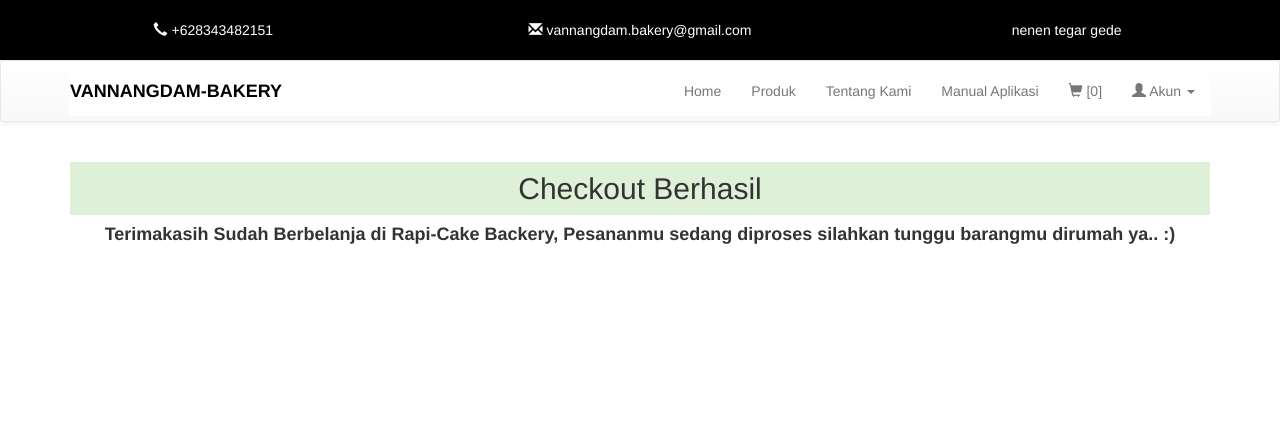
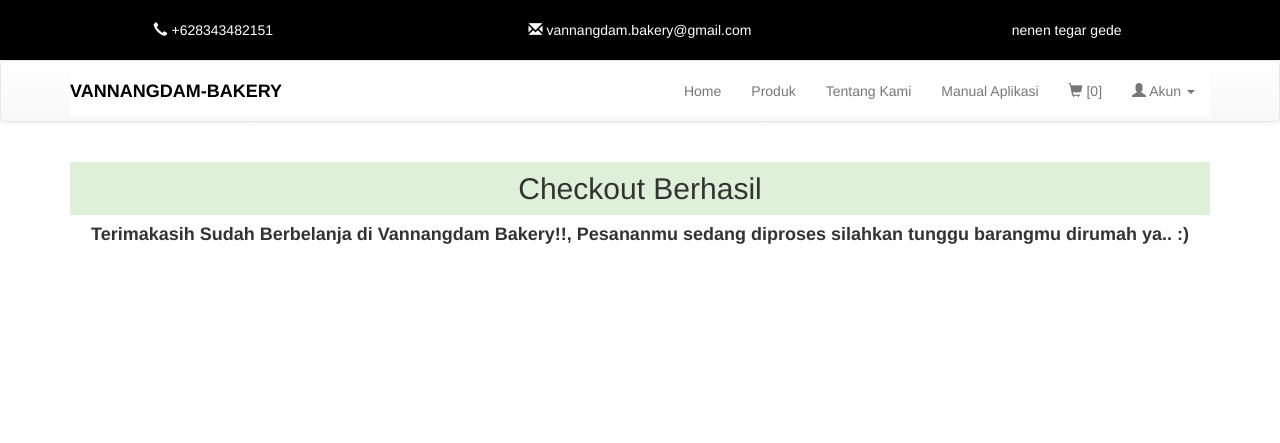
Before and after one commit to mrgarnadi/vannangdam_bakery, a PHP site: page /vannangdam/selesai.php in a window 1280 px wide. Shown: the top 443 px of the page. Run offline with PHP 8.4, Linux system fonts and the light colour scheme.

Commit message:
Add files via upload

```diff
--- a/selesai.php
+++ b/selesai.php
@@ -4,7 +4,7 @@
 
 <div class="container" style="padding-bottom: 300px;">
 	<h2 class="bg-success text-center" style="padding: 10px;">Checkout Berhasil</h2>
-	<h4 class="text-center" style="font-weight: bold;">Terimakasih Sudah Berbelanja di Rapi-Cake Backery, Pesananmu sedang diproses silahkan tunggu barangmu dirumah ya.. :)</h4>
+	<h4 class="text-center" style="font-weight: bold;">Terimakasih Sudah Berbelanja di Vannangdam Bakery!!, Pesananmu sedang diproses silahkan tunggu barangmu dirumah ya.. :)</h4>
 
 </div>
 
```
